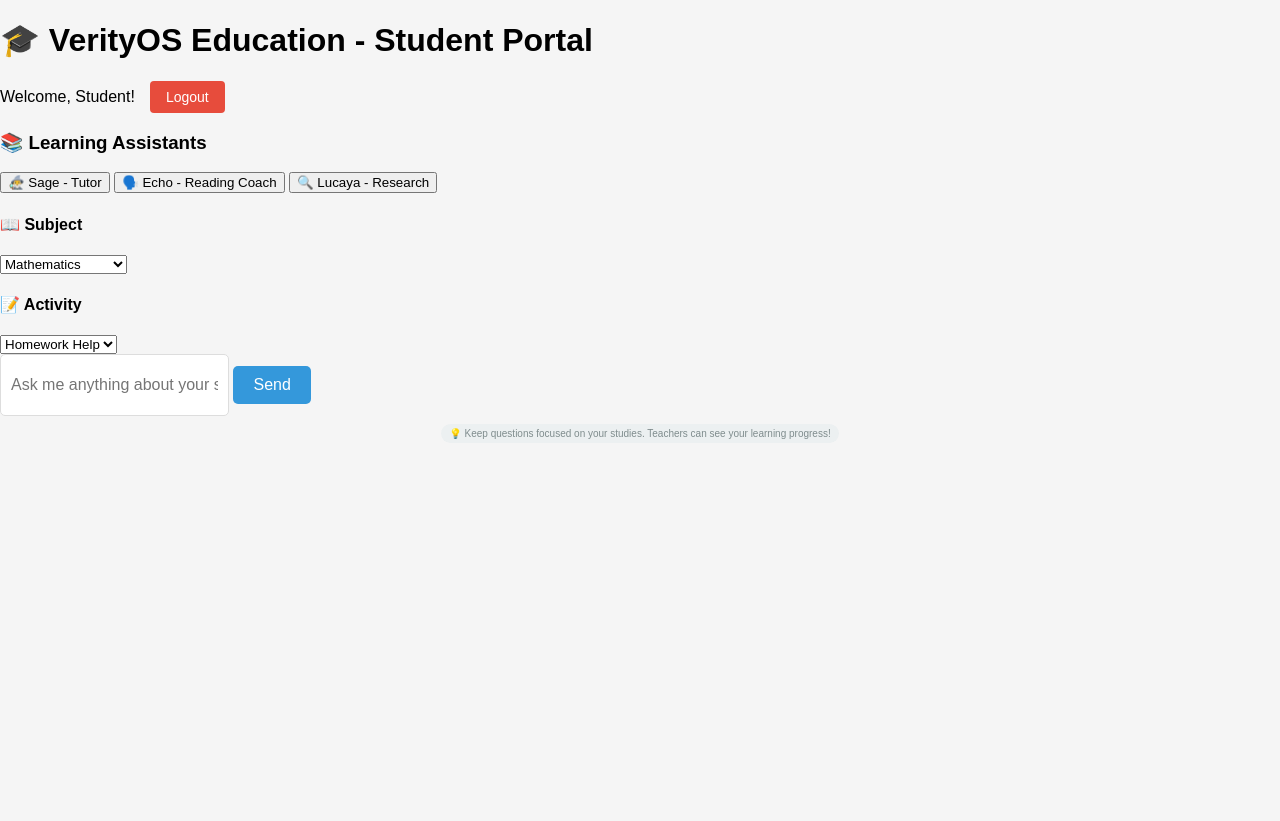
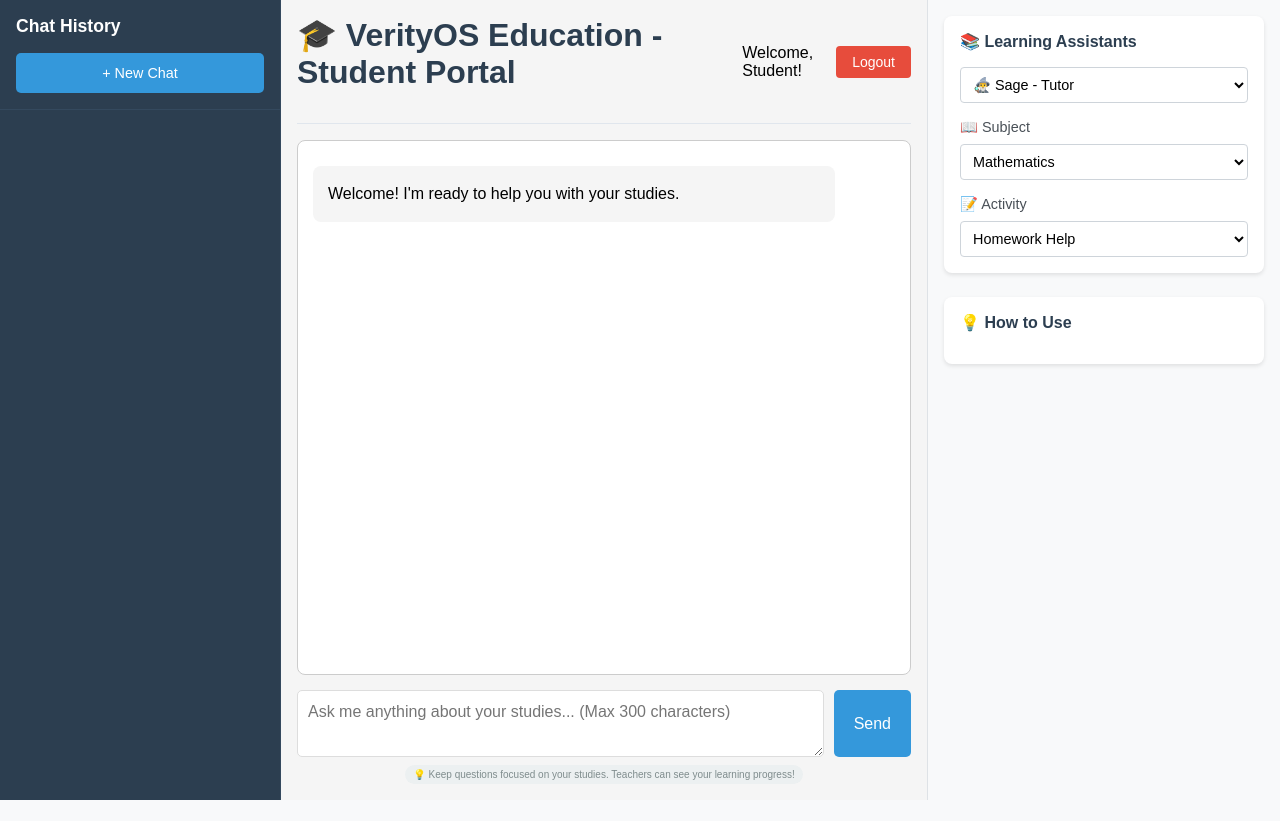
Before and after one commit to salutethegenius/verityos-education-agents, a Flask app: page /student in a window 1280 px wide. After the commit the page ends 800 px from the top, so only its background shows below. Run offline with Flask 3, Linux system fonts and the light colour scheme.

Commit message:
Assistant checkpoint: Updated student interface with sidebar and help
Assistant generated file changes:
- web/templates/student_interface.html: Update student interface to match main UX with sidebar and help
- web/static/js/student_app.js: Update student app to match main UX with chat history and help
- web/static/css/style.css: Add styles for student interface elements

---

User prompt:

still looks the same.. shoudl look like the regualr ux.. this is missing chat history, and on teh right side maybe we can have some sample how to use for each agent, wha tyou think?

Replit-Commit-Author: Assistant
Replit-Commit-Session-Id: eba9a031-80e5-4f2b-a2d0-ba4f620b4c6a

```diff
--- a/web/static/css/style.css
+++ b/web/static/css/style.css
@@ -519,3 +519,67 @@ body {
     background: #ecf0f1;
     border-radius: 12px;
 }
+
+/* Student Header Styles */
+.student-header {
+    display: flex;
+    justify-content: space-between;
+    align-items: center;
+    margin-bottom: 1rem;
+    padding-bottom: 1rem;
+    border-bottom: 1px solid #e0e6ed;
+}
+
+.student-header h1 {
+    margin: 0;
+    color: #2c3e50;
+}
+
+/* Agent Help Styles */
+#agent-help {
+    background: white;
+    border-radius: 8px;
+    padding: 1rem;
+    box-shadow: 0 2px 4px rgba(0,0,0,0.1);
+}
+
+#agent-help h3 {
+    margin: 0 0 1rem 0;
+    color: #2c3e50;
+    font-size: 1rem;
+    font-weight: 600;
+}
+
+#agent-help h4 {
+    margin: 0 0 0.75rem 0;
+    color: #34495e;
+    font-size: 0.9rem;
+    font-weight: 600;
+}
+
+.help-samples {
+    display: flex;
+    flex-direction: column;
+    gap: 0.5rem;
+}
+
+.sample-text {
+    padding: 0.5rem;
+    background: #f8f9fa;
+    border-radius: 4px;
+    font-size: 0.85rem;
+    color: #495057;
+    border-left: 3px solid #3498db;
+    cursor: pointer;
+    transition: background 0.2s;
+}
+
+.sample-text:hover {
+    background: #e9ecef;
+}
+
+/* Student Notice Positioning */
+.student-notice {
+    margin-top: 0.5rem;
+    text-align: center;
+}
--- a/web/static/js/student_app.js
+++ b/web/static/js/student_app.js
@@ -1,6 +1,9 @@
 
 let currentAgent = 'sage';
 let currentSessionId = generateSessionId();
+let conversationHistory = {};
+let chatSessions = JSON.parse(localStorage.getItem('studentChatSessions') || '[]');
+let currentChatIndex = -1;
 
 // Get student info from URL parameters
 const urlParams = new URLSearchParams(window.location.search);
@@ -11,27 +14,79 @@ if (!studentId || !studentName) {
     window.location.href = '/student-login';
 }
 
+// Agent help content
+const agentHelp = {
+    'sage': {
+        title: '🧙‍♂️ Sage - Your Tutor',
+        samples: [
+            '• "What is 25 + 47?"',
+            '• "Explain fractions using Bahamian examples"',
+            '• "Help me solve: 2x + 5 = 15"',
+            '• "Quiz me on multiplication tables"',
+            '• "What is photosynthesis?"',
+            '• "Why do hurricanes form in our region?"'
+        ]
+    },
+    'echo': {
+        title: '🗣️ Echo - Reading Coach',
+        samples: [
+            '• "Help me understand this text about coral reefs"',
+            '• "Create questions about this passage"',
+            '• "What does \'archipelago\' mean?"',
+            '• "Summarize this paragraph for me"',
+            '• "Make this text easier to read"',
+            '• "Test my comprehension"'
+        ]
+    },
+    'lucaya': {
+        title: '🔍 Lucaya - Research Assistant',
+        samples: [
+            '• "Research Bahamian independence"',
+            '• "Find sources about coral bleaching"',
+            '• "Help me outline my essay"',
+            '• "What are the main points about Junkanoo?"',
+            '• "Create a bibliography"',
+            '• "Fact-check this information"'
+        ]
+    }
+};
+
 document.addEventListener('DOMContentLoaded', function() {
     // Display student welcome message
     document.getElementById('student-welcome').textContent = `Welcome, ${studentName}!`;
 
     // Set up agent switching
-    document.querySelectorAll('.agent-btn').forEach(btn => {
-        btn.addEventListener('click', function() {
-            switchAgent(this.dataset.agent);
-        });
+    document.getElementById('agent-select').addEventListener('change', function() {
+        switchAgent(this.value);
     });
 
     // Set up send button
     document.getElementById('send-button').addEventListener('click', sendMessage);
     document.getElementById('message-input').addEventListener('keypress', function(e) {
-        if (e.key === 'Enter') {
+        if (e.key === 'Enter' && !e.shiftKey) {
+            e.preventDefault();
             sendMessage();
         }
     });
 
-    // Initial greeting
-    addMessage(`Hello ${studentName}! I'm Sage, your learning assistant. How can I help you today?`, 'bot');
+    // Auto-expand textarea
+    document.getElementById('message-input').addEventListener('input', function() {
+        this.style.height = 'auto';
+        this.style.height = Math.min(this.scrollHeight, 120) + 'px';
+    });
+
+    // Set up new chat button
+    document.getElementById('new-chat-btn').addEventListener('click', startNewChat);
+
+    // Initialize
+    updateAgentHelp();
+    loadChatHistorySidebar();
+
+    if (chatSessions.length === 0) {
+        startNewChat();
+    } else {
+        loadChatSession(0);
+    }
 });
 
 function generateSessionId() {
@@ -39,25 +94,181 @@ function generateSessionId() {
 }
 
 function switchAgent(agentName) {
+    console.log(`[DEBUG] Agent changed to: ${agentName}`);
+
+    // Save current conversation if switching agents
+    if (currentAgent && currentAgent !== agentName) {
+        saveConversationState(currentAgent);
+    }
+
     currentAgent = agentName;
     currentSessionId = generateSessionId();
 
-    // Update UI
-    document.querySelectorAll('.agent-btn').forEach(btn => {
-        btn.classList.remove('active');
-    });
-    document.querySelector(`[data-agent="${agentName}"]`).classList.add('active');
+    // Update help content
+    updateAgentHelp();
 
-    // Clear chat and show greeting
-    document.getElementById('chat-messages').innerHTML = '';
+    // Load agent session
+    loadAgentSession(agentName);
+}
 
+function updateAgentHelp() {
+    const helpContent = document.getElementById('help-content');
+    const help = agentHelp[currentAgent];
+
+    helpContent.innerHTML = `
+        <h4>${help.title}</h4>
+        <div class="help-samples">
+            ${help.samples.map(sample => `<div class="sample-text">${sample}</div>`).join('')}
+        </div>
+    `;
+}
+
+function startNewChat() {
+    // Save current chat if it exists
+    if (currentChatIndex >= 0) {
+        saveChatSession();
+    }
+
+    // Create new chat session
+    const newChat = {
+        id: generateSessionId(),
+        agent: currentAgent,
+        title: 'New Chat',
+        lastMessage: '',
+        timestamp: new Date().toISOString(),
+        messages: []
+    };
+
+    chatSessions.unshift(newChat);
+    currentChatIndex = 0;
+    currentSessionId = newChat.id;
+
+    // Clear chat window
+    const chatWindow = document.getElementById('chat-window');
+    chatWindow.innerHTML = '';
+
+    // Show welcome message
     const greetings = {
         'sage': `Hello ${studentName}! I'm Sage, your tutor. What would you like to learn today?`,
         'echo': `Hi ${studentName}! I'm Echo, your reading coach. Ready to improve your comprehension?`,
         'lucaya': `Welcome ${studentName}! I'm Lucaya, your research assistant. What topic shall we explore?`
     };
 
-    addMessage(greetings[agentName], 'bot');
+    addMessage(greetings[currentAgent], 'bot');
+
+    // Update sidebar
+    loadChatHistorySidebar();
+
+    console.log('[DEBUG] Started new chat:', newChat.id);
+}
+
+function loadChatHistorySidebar() {
+    const historyList = document.getElementById('chat-history-list');
+    historyList.innerHTML = '';
+
+    chatSessions.forEach((session, index) => {
+        const historyItem = document.createElement('div');
+        historyItem.className = `chat-history-item ${index === currentChatIndex ? 'active' : ''}`;
+        historyItem.onclick = () => loadChatSession(index);
+
+        historyItem.innerHTML = `
+            <div class="chat-title">${session.title}</div>
+            <div class="chat-preview">${session.lastMessage || 'New conversation'}</div>
+            <div class="chat-meta">${session.agent} • ${new Date(session.timestamp).toLocaleDateString()}</div>
+        `;
+
+        historyList.appendChild(historyItem);
+    });
+}
+
+function loadChatSession(index) {
+    // Save current session first
+    if (currentChatIndex >= 0) {
+        saveChatSession();
+    }
+
+    currentChatIndex = index;
+    const session = chatSessions[index];
+    currentSessionId = session.id;
+    currentAgent = session.agent;
+
+    // Update agent selector
+    document.getElementById('agent-select').value = currentAgent;
+    updateAgentHelp();
+
+    // Load messages
+    const chatWindow = document.getElementById('chat-window');
+    chatWindow.innerHTML = '';
+
+    session.messages.forEach(msg => {
+        const messageDiv = document.createElement('div');
+        messageDiv.className = msg.className;
+        messageDiv.innerHTML = msg.content;
+        chatWindow.appendChild(messageDiv);
+    });
+
+    // Update sidebar active state
+    loadChatHistorySidebar();
+
+    chatWindow.scrollTop = chatWindow.scrollHeight;
+}
+
+function saveChatSession() {
+    if (currentChatIndex >= 0) {
+        const chatWindow = document.getElementById('chat-window');
+        const messages = Array.from(chatWindow.children);
+
+        chatSessions[currentChatIndex].messages = messages.map(msg => ({
+            content: msg.innerHTML,
+            className: msg.className
+        }));
+
+        // Update title and last message
+        if (messages.length > 0) {
+            const lastUserMessage = messages.reverse().find(msg => msg.className.includes('user'));
+            if (lastUserMessage) {
+                const text = lastUserMessage.textContent || lastUserMessage.innerText;
+                chatSessions[currentChatIndex].title = text.substring(0, 30) + (text.length > 30 ? '...' : '');
+                chatSessions[currentChatIndex].lastMessage = text.substring(0, 50) + (text.length > 50 ? '...' : '');
+            }
+        }
+
+        chatSessions[currentChatIndex].timestamp = new Date().toISOString();
+        localStorage.setItem('studentChatSessions', JSON.stringify(chatSessions));
+    }
+}
+
+function saveConversationState(agent) {
+    const chatWindow = document.getElementById('chat-window');
+    const messages = Array.from(chatWindow.children);
+
+    conversationHistory[agent] = messages.map(msg => ({
+        content: msg.innerHTML,
+        className: msg.className
+    }));
+
+    console.log(`[SESSION] Saved conversation state for ${agent}: ${conversationHistory[agent].length} messages`);
+}
+
+async function loadAgentSession(agent) {
+    const chatWindow = document.getElementById('chat-window');
+
+    // Check if we have local conversation history first
+    if (conversationHistory[agent] && conversationHistory[agent].length > 0) {
+        // Clear and restore from local storage
+        chatWindow.innerHTML = '';
+        conversationHistory[agent].forEach(msg => {
+            const messageDiv = document.createElement('div');
+            messageDiv.className = msg.className;
+            messageDiv.innerHTML = msg.content;
+            chatWindow.appendChild(messageDiv);
+        });
+
+        console.log(`[SESSION] Loaded ${conversationHistory[agent].length} messages from local history for ${agent}`);
+    }
+
+    // Scroll to bottom
+    chatWindow.scrollTop = chatWindow.scrollHeight;
 }
 
 function sendMessage() {
@@ -83,6 +294,7 @@ function sendMessage() {
     // Add user message to chat
     addMessage(message, 'user');
     messageInput.value = '';
+    messageInput.style.height = 'auto';
 
     // Send to agent with student context
     const payload = {
@@ -116,12 +328,15 @@ function sendMessage() {
     })
     .finally(() => {
         // Re-enable send button
-        sendButton.disabled = false;
+        sendBuffer.disabled = false;
+
+        // Save session after each message
+        saveChatSession();
     });
 }
 
 function addMessage(text, type) {
-    const messagesContainer = document.getElementById('chat-messages');
+    const chatWindow = document.getElementById('chat-window');
     const messageDiv = document.createElement('div');
     messageDiv.className = `message ${type}`;
 
@@ -130,11 +345,14 @@ function addMessage(text, type) {
                              .replace(/\n/g, '<br>');
 
     messageDiv.innerHTML = formattedText;
-    messagesContainer.appendChild(messageDiv);
-    messagesContainer.scrollTop = messagesContainer.scrollHeight;
+    chatWindow.appendChild(messageDiv);
+    chatWindow.scrollTop = chatWindow.scrollHeight;
 }
 
 function logout() {
+    // Save current session before logout
+    saveChatSession();
     sessionStorage.clear();
+    localStorage.removeItem('studentChatSessions');
     window.location.href = '/student-login';
 }
--- a/web/templates/student_interface.html
+++ b/web/templates/student_interface.html
@@ -8,32 +8,58 @@
     <link rel="stylesheet" href="/static/css/style.css">
 </head>
 <body>
-    <div class="container">
-        <div class="header">
-            <h1>🎓 VerityOS Education - Student Portal</h1>
-            <div class="student-info">
-                <span id="student-welcome">Welcome, Student!</span>
-                <button onclick="logout()" class="logout-btn">Logout</button>
+    <div id="app-container">
+        <!-- Sidebar for chat history -->
+        <div id="sidebar">
+            <div id="sidebar-header">
+                <h3>Chat History</h3>
+                <button id="new-chat-btn">+ New Chat</button>
+            </div>
+            <div id="chat-history-list">
+                <!-- Chat history items will be populated here -->
             </div>
         </div>
 
-        <div class="main-content">
-            <div class="agents-sidebar">
-                <h3>📚 Learning Assistants</h3>
-                <div class="agent-list">
-                    <button class="agent-btn active" data-agent="sage">
-                        🧙‍♂️ Sage - Tutor
-                    </button>
-                    <button class="agent-btn" data-agent="echo">
-                        🗣️ Echo - Reading Coach
-                    </button>
-                    <button class="agent-btn" data-agent="lucaya">
-                        🔍 Lucaya - Research
-                    </button>
+        <!-- Main chat area -->
+        <div id="main-content">
+            <div class="student-header">
+                <h1>🎓 VerityOS Education - Student Portal</h1>
+                <div class="student-info">
+                    <span id="student-welcome">Welcome, Student!</span>
+                    <button onclick="logout()" class="logout-btn">Logout</button>
+                </div>
+            </div>
+
+            <div id="chat-container">
+                <div id="chat-window">
+                    <div class="message bot">Welcome! I'm ready to help you with your studies.</div>
                 </div>
 
-                <div class="learning-controls">
-                    <h4>📖 Subject</h4>
+                <div id="input-area">
+                    <textarea id="message-input" placeholder="Ask me anything about your studies... (Max 300 characters)" maxlength="300"></textarea>
+                    <button id="send-button">Send</button>
+                </div>
+
+                <div class="student-notice">
+                    <small>💡 Keep questions focused on your studies. Teachers can see your learning progress!</small>
+                </div>
+            </div>
+        </div>
+
+        <!-- Right sidebar for agent controls and help -->
+        <div id="controls-sidebar">
+            <div id="agent-controls">
+                <h3>📚 Learning Assistants</h3>
+                <div class="control-group">
+                    <select id="agent-select">
+                        <option value="sage">🧙‍♂️ Sage - Tutor</option>
+                        <option value="echo">🗣️ Echo - Reading Coach</option>
+                        <option value="lucaya">🔍 Lucaya - Research</option>
+                    </select>
+                </div>
+
+                <div class="control-group">
+                    <label>📖 Subject</label>
                     <select id="subject-select">
                         <option value="math">Mathematics</option>
                         <option value="science">Science</option>
@@ -41,8 +67,10 @@
                         <option value="history">History</option>
                         <option value="bahamas studies">Bahamas Studies</option>
                     </select>
+                </div>
 
-                    <h4>📝 Activity</h4>
+                <div class="control-group">
+                    <label>📝 Activity</label>
                     <select id="task-select">
                         <option value="homework">Homework Help</option>
                         <option value="study">Study Session</option>
@@ -52,17 +80,10 @@
                 </div>
             </div>
 
-            <div class="chat-area">
-                <div class="chat-messages" id="chat-messages"></div>
-
-                <div class="chat-input-area">
-                    <div class="input-group">
-                        <input type="text" id="message-input" placeholder="Ask me anything about your studies..." autocomplete="off" maxlength="300">
-                        <button id="send-button">Send</button>
-                    </div>
-                    <div class="student-notice">
-                        <small>💡 Keep questions focused on your studies. Teachers can see your learning progress!</small>
-                    </div>
+            <div id="agent-help">
+                <h3>💡 How to Use</h3>
+                <div id="help-content">
+                    <!-- Help content will be populated by JavaScript -->
                 </div>
             </div>
         </div>
```
